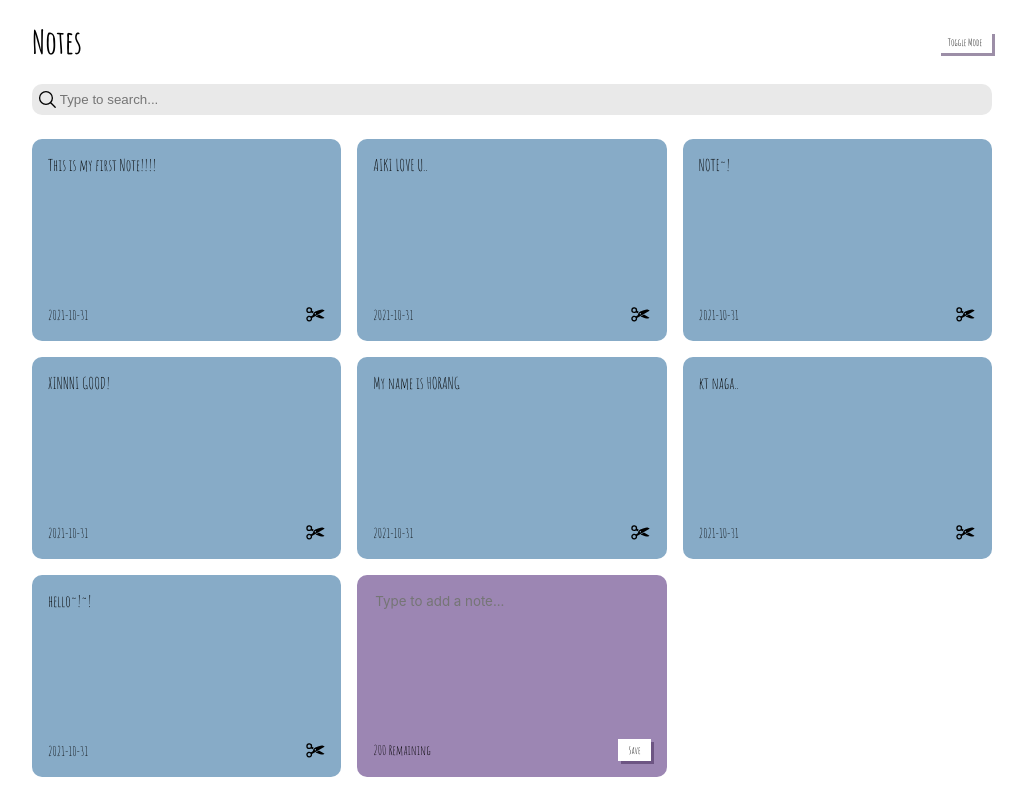
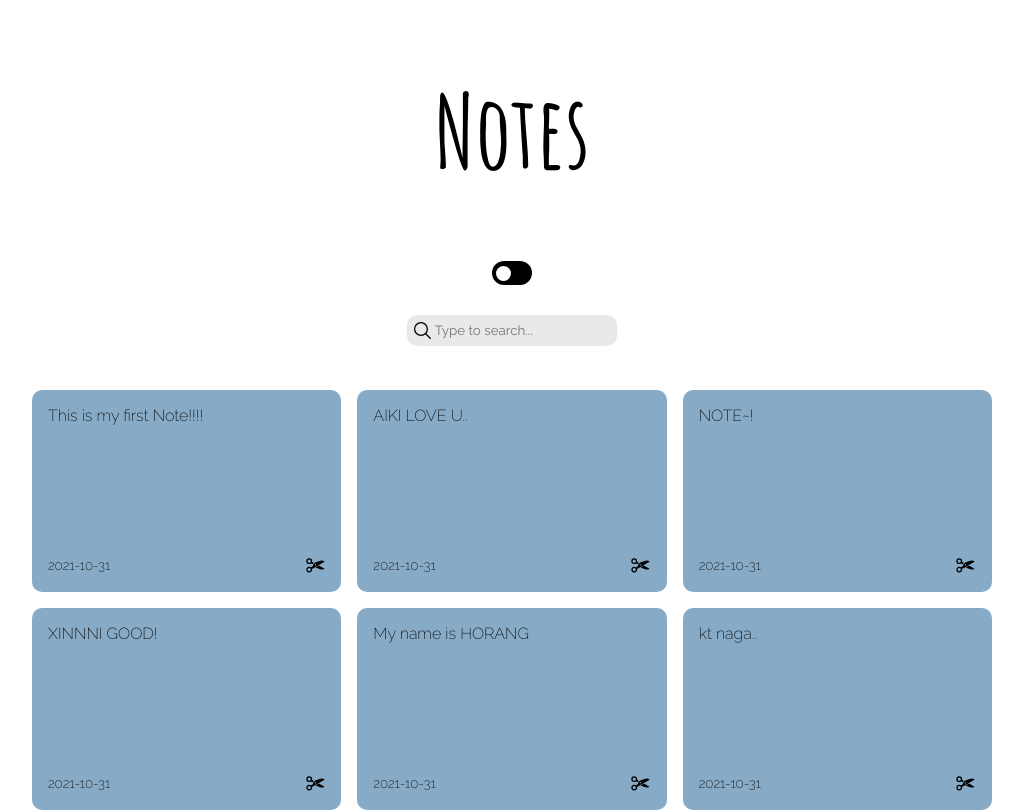
Before and after one commit to xinnni/react-notes-app, a React (Create React App) app: page / in a window 1280 px wide. Shown: the top 812 px of the page, without its empty margins (128-1154 px from the left). Built offline with nearby package versions, Linux system fonts and the light colour scheme.

Commit message:
create toggle and fix css

```diff
--- a/src/App.css
+++ b/src/App.css
@@ -6,3 +6,10 @@
   padding-left: 15px;
   min-height: 100vh;
 }
+body::-webkit-scrollbar {
+  display: none;
+}
+
+.notesList-margin-bottom-20 {
+  margin-bottom: 20px;
+}
--- a/src/components/AddNote/AddNote.css
+++ b/src/components/AddNote/AddNote.css
@@ -1,23 +1,29 @@
 .note.new {
   background-color: #9c86b3;
+  font-family: "Raleway", sans-serif;
+  font-weight: 200;
 }
 
 textarea {
   border: none;
   resize: none;
   background-color: #9c86b3;
-  font-family: "Inter", sans-serif;
+  font-family: "Raleway", sans-serif;
+  font-weight: 200;
 }
 textarea:focus {
   outline: none;
 }
 
 textarea::placeholder {
-  font-family: "Inter", sans-serif;
+  font-family: "Raleway", sans-serif;
+  font-weight: 200;
+  color: white;
 }
 .save {
   background-color: rgb(255, 255, 255);
-  font-family: "Amatic SC", cursive;
+  font-family: "Raleway", sans-serif;
+  font-weight: 200;
 
   border: none;
   padding: 5px 10px 5px 10px;
--- /dev/null
+++ b/src/components/Footer/Footer.css
@@ -0,0 +1,3 @@
+.footer {
+  height: 100px;
+}
--- a/src/components/Header/Header.css
+++ b/src/components/Header/Header.css
@@ -1,5 +1,62 @@
 .header {
   display: flex;
+  flex-direction: column;
   align-items: center;
   justify-content: space-between;
+  margin: 0 auto;
+  padding: 0;
 }
+.header-h1 {
+  font-size: 100px;
+}
+
+.switch {
+  position: relative;
+  display: inline-block;
+  width: 40px;
+  height: 24px;
+  margin-bottom: 10px;
+
+  /* background-color: red; */
+}
+.switch input {
+  opacity: 0;
+  width: 0;
+  height: 0;
+}
+
+.slider {
+  position: absolute;
+  cursor: pointer;
+  top: 0;
+  left: 0;
+  right: 0;
+  bottom: 0;
+  background-color: black;
+  transition: all 0.4s;
+}
+
+.slider::before {
+  position: absolute;
+  content: "";
+  height: 15px;
+  width: 15px;
+  left: 4px;
+  bottom: 4.5px;
+  background-color: white;
+  transition: all 0.4s;
+}
+.inputs:checked + .slider {
+  background-color: white;
+}
+.inputs:checked + .slider::before {
+  transform: translateX(18px);
+  background-color: black;
+}
+
+.slider.rounded {
+  border-radius: 34px;
+}
+.slider.rounded::before {
+  border-radius: 50%;
+}
--- a/src/components/Header/Header.js
+++ b/src/components/Header/Header.js
@@ -7,10 +7,15 @@ function Header({ handleToggleDarkMode }) {
   };
   return (
     <div className="header">
-      <h1>Notes</h1>
-      <button onClick={handleToggleDarkModes} className="save">
-        Toggle Mode
-      </button>
+      <h1 className="header-h1">Notes</h1>
+      <label className="switch">
+        <input
+          type="checkbox"
+          className="inputs"
+          onClick={handleToggleDarkModes}
+        />
+        <span className="slider rounded" />
+      </label>
     </div>
   );
 }
--- a/src/components/Note/Note.css
+++ b/src/components/Note/Note.css
@@ -7,8 +7,11 @@
   flex-direction: column;
   justify-content: space-between;
   white-space: pre-wrap;
+  transition: 0.2s ease-in-out;
 }
-
+.note:hover {
+  transform: scale(1.03);
+}
 .note-footer {
   display: flex;
   align-items: center;
@@ -17,4 +20,9 @@
 
 .delete-icon {
   cursor: pointer;
+  transition: 0.2s ease-in-out;
 }
+
+.delete-icon:hover {
+  transform: scale(1.04);
+}
--- a/src/components/NotesList/NotesList.css
+++ b/src/components/NotesList/NotesList.css
@@ -2,4 +2,6 @@
   display: grid;
   grid-gap: 1rem;
   grid-template-columns: repeat(auto-fit, minmax(250px, 1fr));
+  font-family: "Raleway", sans-serif;
+  font-weight: 200;
 }
--- a/src/components/Search/Search.css
+++ b/src/components/Search/Search.css
@@ -1,3 +1,11 @@
+@import url("https://fonts.googleapis.com/css2?family=Raleway:wght@100;200;300;400;500;600;700;800;900&display=swap");
+
+.search-container {
+  display: flex;
+  justify-content: center;
+  margin-top: 20px;
+  margin-bottom: 20px;
+}
 .search {
   display: flex;
   align-items: center;
@@ -5,12 +13,14 @@
   border-radius: 10px;
   padding: 5px;
   margin-bottom: 1.5rem;
+  width: 200px;
 }
 
 .search input {
   outline: none;
   border: none;
   background-color: rgb(233, 233, 233);
+  font-family: "Raleway", sans-serif;
 }
 
 .search input:focus {
--- a/src/components/Search/Search.js
+++ b/src/components/Search/Search.js
@@ -8,6 +8,7 @@ function Search({ handleSearchNote }) {
     handleSearchNote(e.target.value);
   };
   return (
+    <div className="search-container">
       <div className="search">
         <IoSearchOutline className="search-icon" size="1.3em" />
         <input
@@ -17,6 +18,7 @@ function Search({ handleSearchNote }) {
           placeholder="Type to search..."
         />
       </div>
+    </div>
   );
 }
 
```
Also changed, not shown: src/components/Footer/Footer.js (added, +8 -0 lines), src/components/Switch/Switch.js (added, +20 -0 lines), src/components/Switch/Switch.css (added). Lines whose indentation alone changed are shown as unchanged.
